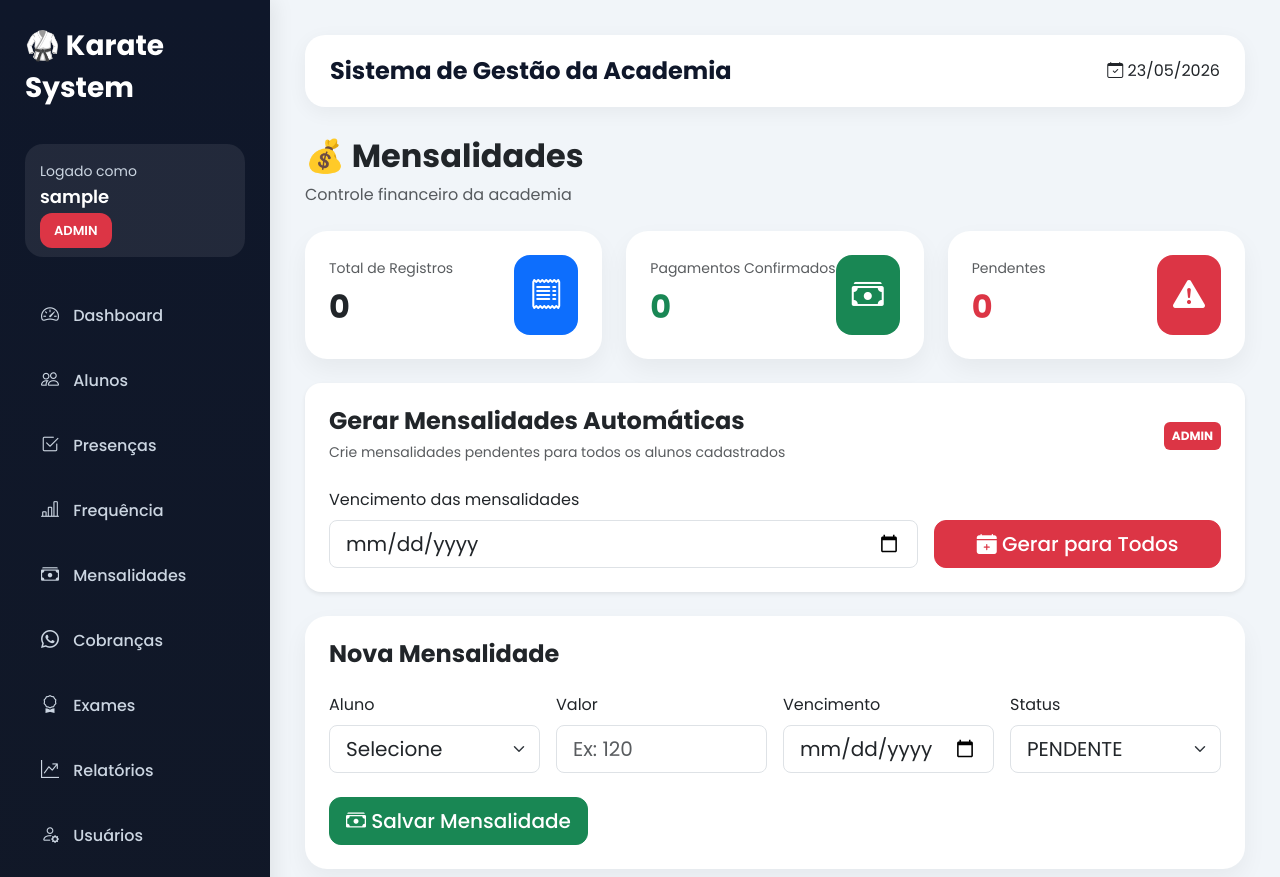
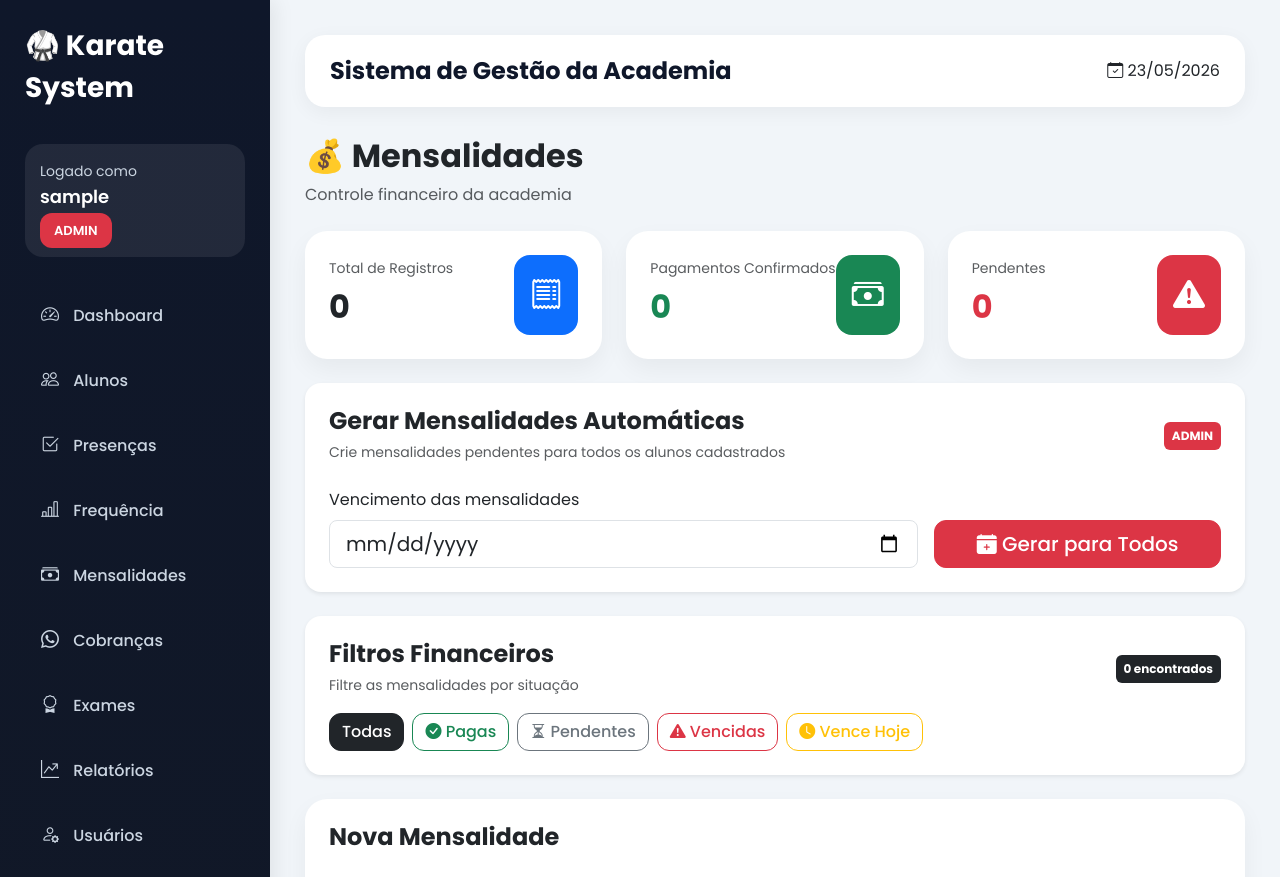
Before and after one commit to roisadi-tech/karate-system, a Flask app: page /mensalidades in a window 1280 px wide. Shown: the top 877 px of the page. Run offline with Flask 3, Linux system fonts and the light colour scheme; the visitor is signed in with stand-in values (Sample User, id 1); data that the repository does not hold is empty.

Commit message:
Adicionando filtros em mensalidades

```diff
--- a/app.py
+++ b/app.py
@@ -710,15 +710,66 @@ def mensalidades():
         Aluno.nome.asc()
     ).all()
 
-    lista = Mensalidade.query.order_by(
+    filtro = request.args.get(
+        'filtro',
+        'todas'
+    )
+
+    hoje = date.today()
+
+    hoje_str = hoje.strftime('%Y-%m-%d')
+
+    query = Mensalidade.query
+
+    if filtro == 'pagas':
+
+        query = query.filter(
+            Mensalidade.status == 'PAGO'
+        )
+
+    elif filtro == 'pendentes':
+
+        query = query.filter(
+            Mensalidade.status == 'PENDENTE'
+        )
+
+    elif filtro == 'vencidas':
+
+        query = query.filter(
+            Mensalidade.status == 'PENDENTE',
+            Mensalidade.vencimento < hoje_str
+        )
+
+    elif filtro == 'hoje':
+
+        query = query.filter(
+            Mensalidade.status == 'PENDENTE',
+            Mensalidade.vencimento == hoje_str
+        )
+
+    lista = query.order_by(
         Mensalidade.vencimento.desc()
     ).all()
+
+    total_registros = Mensalidade.query.count()
+
+    total_pagos = Mensalidade.query.filter_by(
+        status='PAGO'
+    ).count()
+
+    total_pendentes = Mensalidade.query.filter_by(
+        status='PENDENTE'
+    ).count()
 
     return render_template(
         'mensalidades.html',
         alunos=alunos,
         mensalidades=lista,
-        hoje=date.today()
+        hoje=hoje,
+        filtro=filtro,
+        total_registros=total_registros,
+        total_pagos=total_pagos,
+        total_pendentes=total_pendentes
     )
 
 
--- a/templates/mensalidades.html
+++ b/templates/mensalidades.html
@@ -40,7 +40,7 @@
 
                     <h2 class="fw-bold mt-2">
 
-                        {{ mensalidades|length }}
+                        {{ total_registros }}
 
                     </h2>
 
@@ -74,10 +74,7 @@
 
                     <h2 class="fw-bold mt-2 text-success">
 
-                        {{ mensalidades
-                            | selectattr('status', 'equalto', 'PAGO')
-                            | list
-                            | length }}
+                        {{ total_pagos }}
 
                     </h2>
 
@@ -111,10 +108,7 @@
 
                     <h2 class="fw-bold mt-2 text-danger">
 
-                        {{ mensalidades
-                            | selectattr('status', 'equalto', 'PENDENTE')
-                            | list
-                            | length }}
+                        {{ total_pendentes }}
 
                     </h2>
 
@@ -212,6 +206,95 @@
 </div>
 
 {% endif %}
+
+<!-- FILTROS -->
+
+<div class="card border-0 shadow-sm p-4 mb-4 rounded-4">
+
+    <div class="d-flex justify-content-between align-items-center mb-3 flex-wrap gap-2">
+
+        <div>
+
+            <h4 class="fw-bold mb-1">
+
+                Filtros Financeiros
+
+            </h4>
+
+            <small class="text-muted">
+
+                Filtre as mensalidades por situação
+
+            </small>
+
+        </div>
+
+        <span class="badge bg-dark p-2">
+
+            {{ mensalidades|length }} encontrados
+
+        </span>
+
+    </div>
+
+    <div class="d-flex gap-2 flex-wrap">
+
+        <a
+            href="/mensalidades?filtro=todas"
+            class="btn {% if filtro == 'todas' %}btn-dark{% else %}btn-outline-dark{% endif %}"
+        >
+
+            Todas
+
+        </a>
+
+        <a
+            href="/mensalidades?filtro=pagas"
+            class="btn {% if filtro == 'pagas' %}btn-success{% else %}btn-outline-success{% endif %}"
+        >
+
+            <i class="bi bi-check-circle-fill"></i>
+
+            Pagas
+
+        </a>
+
+        <a
+            href="/mensalidades?filtro=pendentes"
+            class="btn {% if filtro == 'pendentes' %}btn-secondary{% else %}btn-outline-secondary{% endif %}"
+        >
+
+            <i class="bi bi-hourglass-split"></i>
+
+            Pendentes
+
+        </a>
+
+        <a
+            href="/mensalidades?filtro=vencidas"
+            class="btn {% if filtro == 'vencidas' %}btn-danger{% else %}btn-outline-danger{% endif %}"
+        >
+
+            <i class="bi bi-exclamation-triangle-fill"></i>
+
+            Vencidas
+
+        </a>
+
+        <a
+            href="/mensalidades?filtro=hoje"
+            class="btn {% if filtro == 'hoje' %}btn-warning{% else %}btn-outline-warning{% endif %}"
+        >
+
+            <i class="bi bi-clock-fill"></i>
+
+            Vence Hoje
+
+        </a>
+
+    </div>
+
+</div>
 
 <!-- FORMULÁRIO -->
 
```
